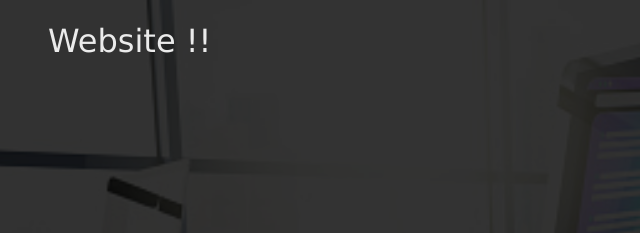
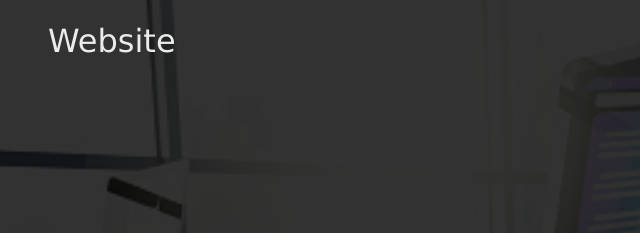
Before and after one commit to Elvis-Alin/Website, a plain HTML site: page index.html in a window 1280 px wide. Shown: the top 233 px of the page, 0-640 px from the left. Drawn offline with nearby package versions, Linux system fonts and the light colour scheme.

Commit message:
Update  index.html
Title update

```diff
--- a/index.html
+++ b/index.html
@@ -16,7 +16,7 @@
   <header class="header">
 
     <div class="navbar top" id="navbar">
-      <a href="index.html">Website !!</a>
+      <a href="index.html">Website</a>
       <div class="menu-btn">
         <div class="menu-btn-lines"></div>
       </div>
```
